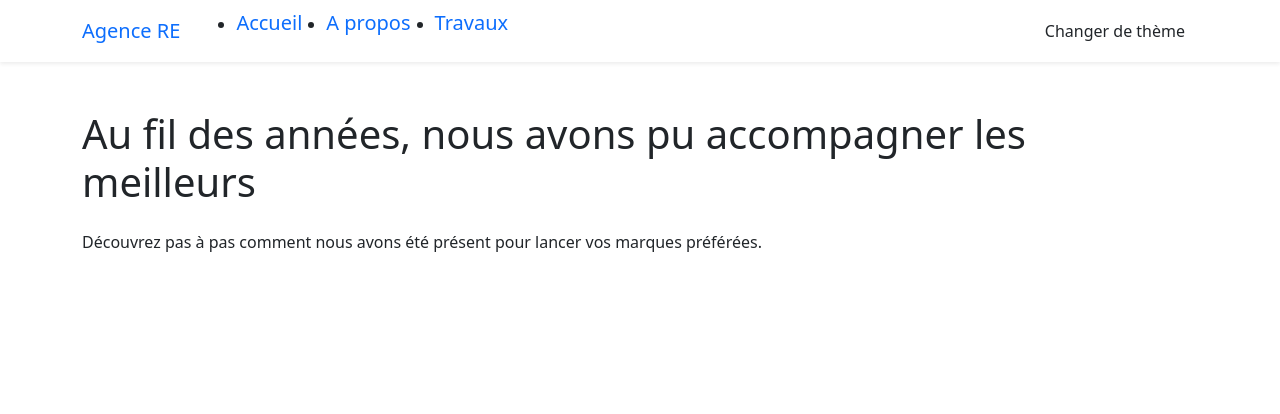
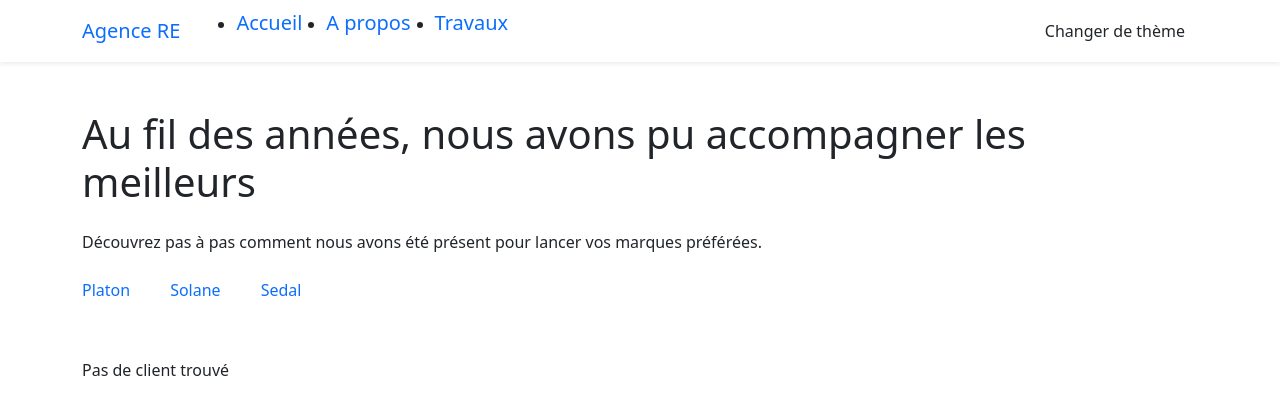
Before and after one commit to phbord/THP-react-site-agence, a React (Create React App) app: page /works/1 in a window 1280 px wide. Shown: the top 414 px of the page. Built offline with nearby package versions, Linux system fonts and the light colour scheme; the HTML template or start-up script is replaced by a standard one.

Commit message:
Links to clients

```diff
--- /dev/null
+++ b/src/assets/db/clients.js
@@ -0,0 +1,22 @@
+const clients = [
+  {
+    slug: 'platon-study-case',
+    name: "Platon",
+    title: "Le challenge",
+    body: "Platon a décidé de se lancer à l'époque malgré une crise économique difficile. Nous avons été derrière eux pour leur apporter le meilleur du Web et du digital. Nous sommes vraiment la meilleure agence.",
+  },
+  {
+    slug: 'solane-study-case',
+    name: "Solane",
+    title: "Solane est le premier vendeur de fraises du Poitou-Charentes",
+    body: "Et c'est grâce à nous. Dans les moments les meilleurs comme les plus durs, nos campagnes de communication sur la place du marché ont fonctionné."
+  },
+  {
+    slug: 'sedal-study-case',
+    name: "Sedal",
+    title: "Sedal, l'entreprise qui a commencé tout en bas... Et qui est toujours tout en bas",
+    body: "Malgré nos conseils et notre site web créé sur Wix, Sedal semble ne pas vouloir décoller. Mais comme un grand homme et une grande femme l'ont dit, \"les derniers seront les premiers\"."
+  }
+];
+
+export default clients;
--- a/src/assets/scss/components/_layout.scss
+++ b/src/assets/scss/components/_layout.scss
@@ -19,7 +19,7 @@ body {
     }
 }
 
-h1,h2 {
+h1,h2, .nav-link {
     color: $dark-gray;
 }
 
--- a/src/components/StudyCase.jsx
+++ b/src/components/StudyCase.jsx
@@ -1,10 +1,27 @@
-import React from 'react';
+import { useState, useEffect } from 'react';
+import { useParams } from 'react-router-dom';
+import clients from '../assets/db/clients';
 
 const StudyCase = () => {
+  const { clientSlug } = useParams();
+  const [currentClient, setCurrentClient] = useState(undefined);
+
+  useEffect(() => {
+    const foundClient = clients.find((client) => client.slug === clientSlug);
+    setCurrentClient(foundClient);
+  }, [clientSlug]);
+
   return (
     <div className="my-5">
-      <h2></h2>
-      <p></p>
+      {currentClient ? (
+        <>
+          <h2>{currentClient.name}</h2>
+          <h3>{currentClient.title}</h3>
+          <p>{currentClient.body}</p>
+        </>
+      ) : (
+        <p>Pas de client trouvé</p>
+      )}
     </div>
   );
 };
--- a/src/pages/Works.jsx
+++ b/src/pages/Works.jsx
@@ -1,10 +1,24 @@
 import React from 'react';
+import StudyCase from 'components/StudyCase';
+import { BrowserRouter as Router, Switch, Route, Link } from 'react-router-dom';
 
 const Works = () => {
 	return (
 	  <div className="container my-5">
       <h1 className="mb-4">Au fil des années, nous avons pu accompagner les meilleurs</h1>
       <p>Découvrez pas à pas comment nous avons été présent pour lancer vos marques préférées.</p>
+      <Router>
+        <nav className="d-flex">
+          <Link to="/works/platon-study-case" className="nav-link me-2 ps-0">Platon</Link>
+          <Link to="/works/solane-study-case" className="nav-link me-2">Solane</Link>
+          <Link to="/works/sedal-study-case" className="nav-link me-2">Sedal</Link>
+        </nav>
+        <Switch>
+          <Route path="/works/:clientSlug">
+            <StudyCase />
+          </Route>
+        </Switch>
+      </Router>
     </div>
 	);
 };
```
